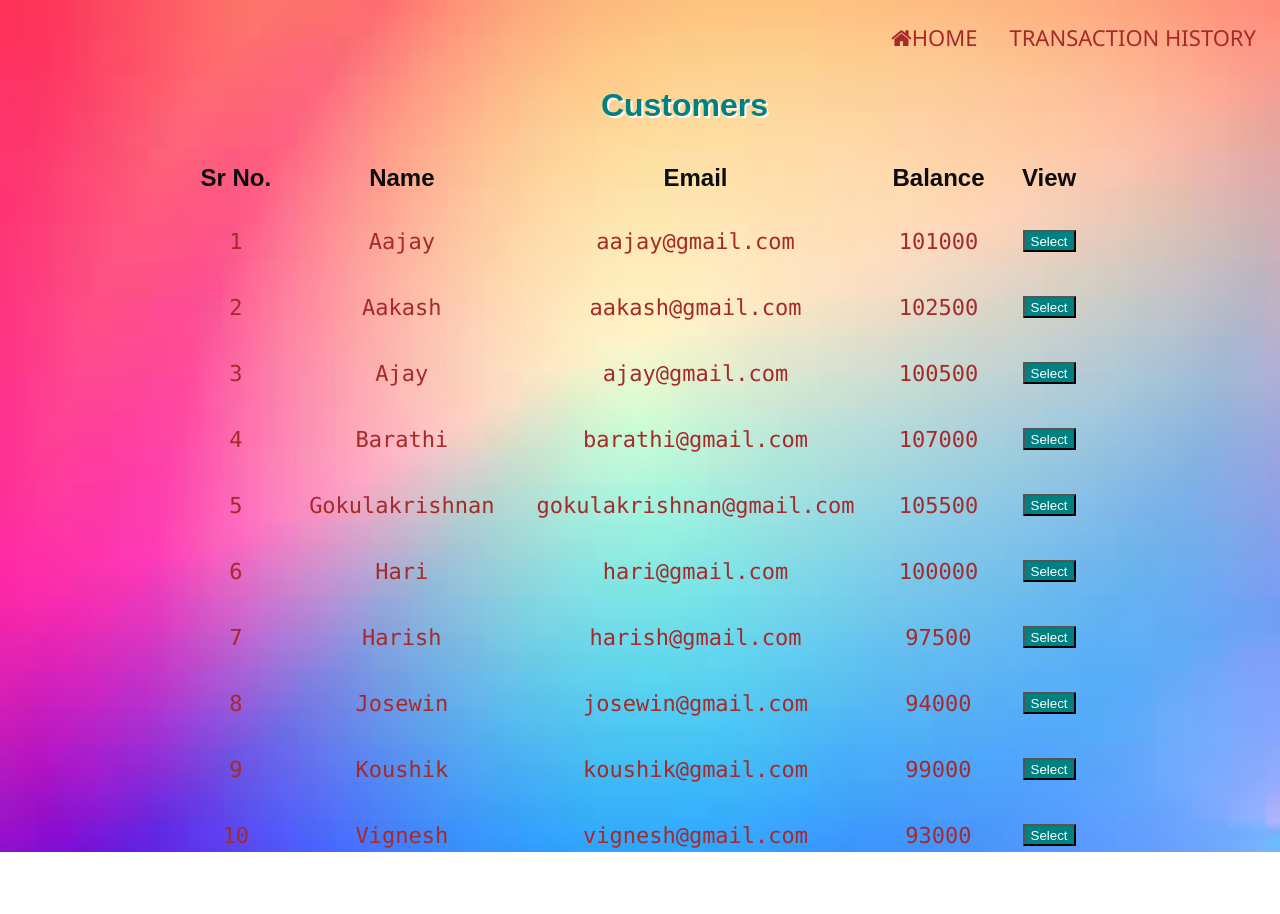
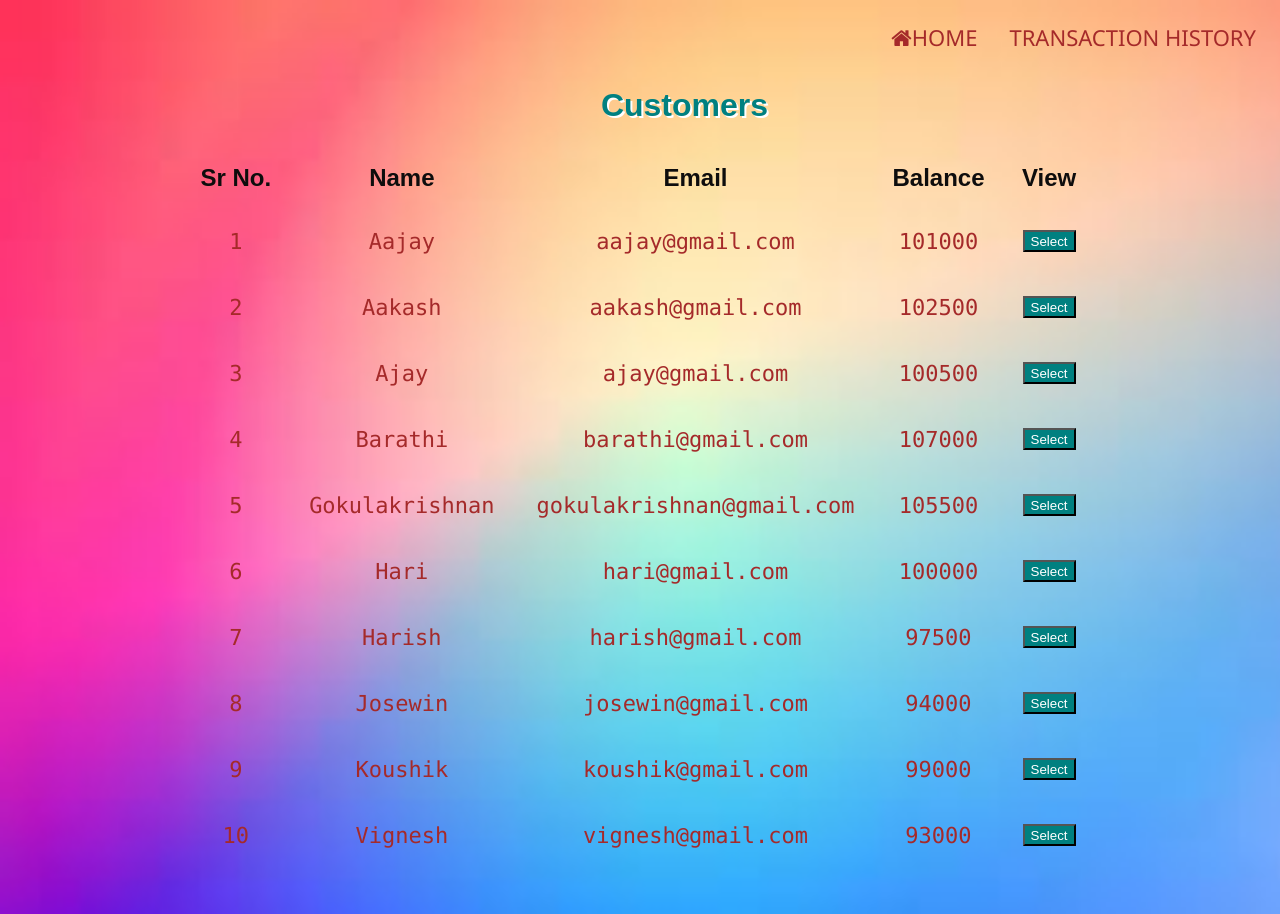
Before and after one commit to Josewin-J/Basic-Banking-System, a PHP site: page /details.php in a window 1280 px wide. Run offline with PHP 8.4, Linux system fonts and the light colour scheme; data comes from the database, SQL or seed files in the repository.

Commit message:
Update details.php

```diff
--- a/details.php
+++ b/details.php
@@ -20,7 +20,7 @@ $row_count=mysqli_num_rows($result);
 body{
 	background-image: url("bg.jpg") ;
 	background-repeat: no-repeat;
-    background-size: 100%;
+    background-size: cover;
 
 
 }
```
